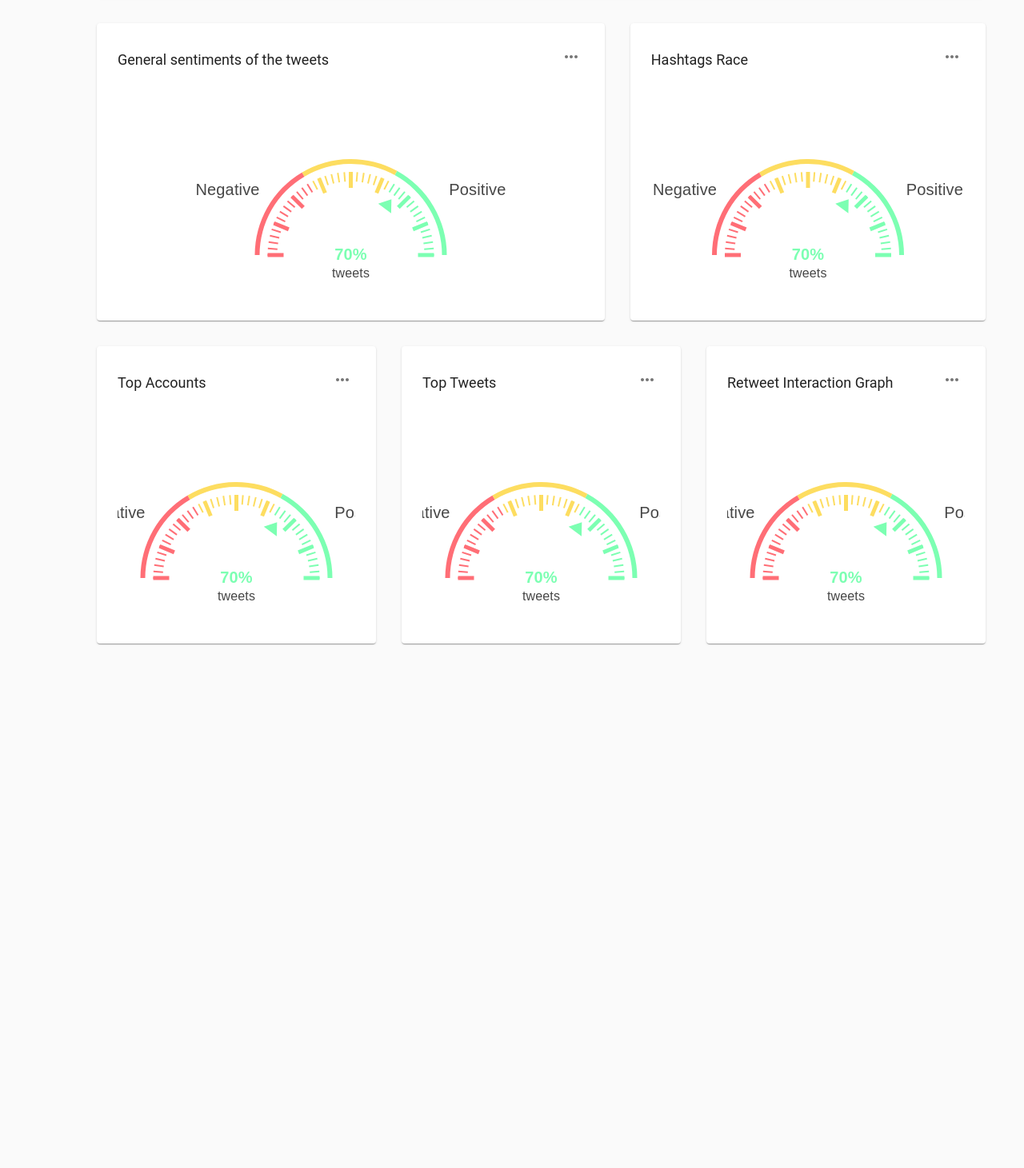
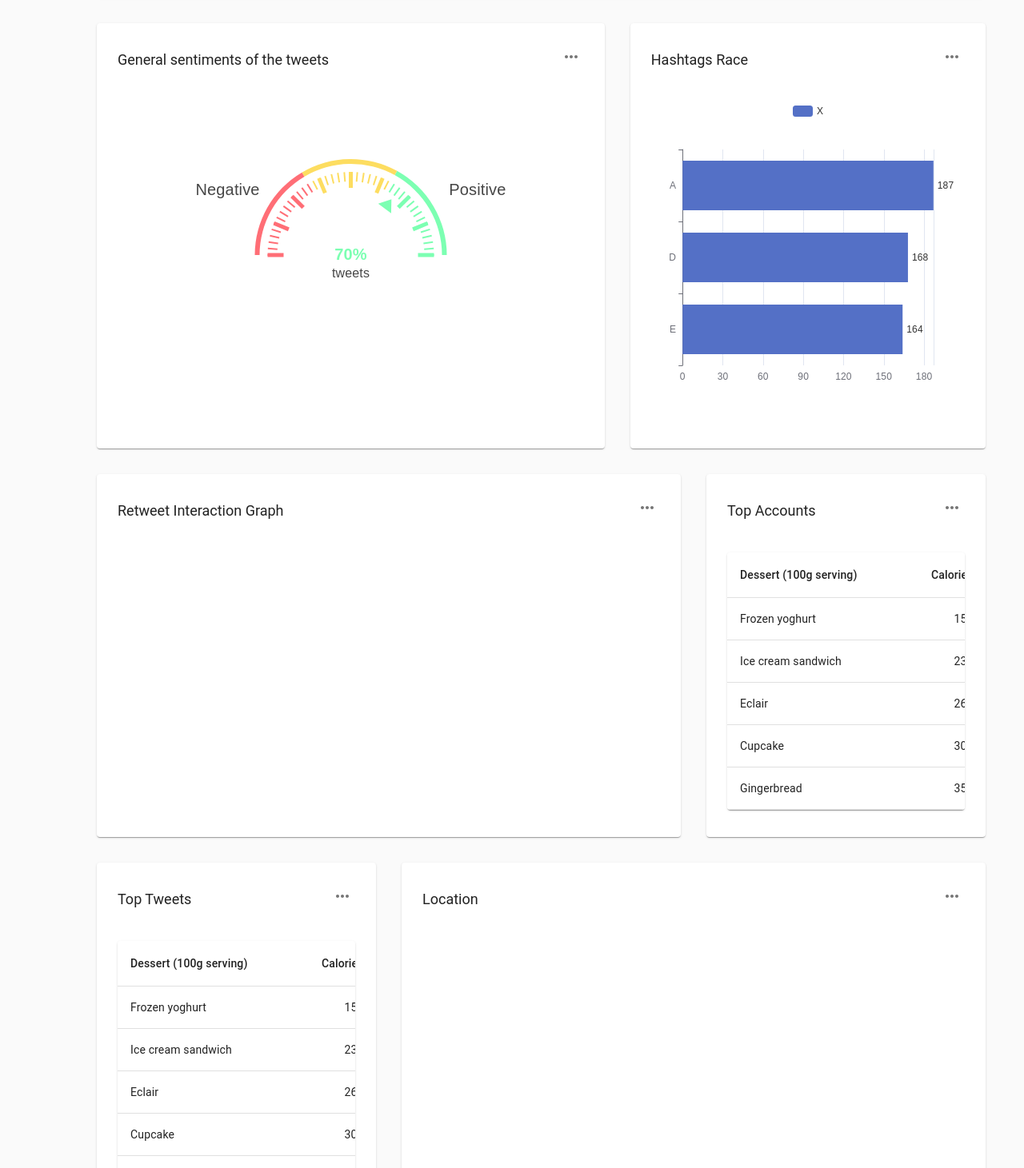
Before and after one commit to fquellec/hash-trend, a React (Create React App) app: page /dashboard in a window 1280 px wide. Shown: the part 869-2330 px from the top of the page at 80% size. Before the commit the page ends 1738 px from the top, so only its background shows below. Built offline with nearby package versions, Linux system fonts and the light colour scheme.

Commit message:
add cards and organize widget v1

```diff
--- /dev/null
+++ b/src/components/Table.js
@@ -0,0 +1,60 @@
+import React from 'react';
+import { makeStyles } from '@material-ui/core/styles';
+import Table from '@material-ui/core/Table';
+import TableBody from '@material-ui/core/TableBody';
+import TableCell from '@material-ui/core/TableCell';
+import TableContainer from '@material-ui/core/TableContainer';
+import TableHead from '@material-ui/core/TableHead';
+import TableRow from '@material-ui/core/TableRow';
+import Paper from '@material-ui/core/Paper';
+
+const useStyles = makeStyles({
+  table: {
+    minWidth: 650,
+  },
+});
+
+function createData(name, calories, fat, carbs, protein) {
+  return { name, calories, fat, carbs, protein };
+}
+
+const rows = [
+  createData('Frozen yoghurt', 159, 6.0, 24, 4.0),
+  createData('Ice cream sandwich', 237, 9.0, 37, 4.3),
+  createData('Eclair', 262, 16.0, 24, 6.0),
+  createData('Cupcake', 305, 3.7, 67, 4.3),
+  createData('Gingerbread', 356, 16.0, 49, 3.9),
+];
+
+export default function BasicTable() {
+  const classes = useStyles();
+
+  return (
+    <TableContainer component={Paper}>
+      <Table className={classes.table} aria-label="simple table">
+        <TableHead>
+          <TableRow>
+            <TableCell>Dessert (100g serving)</TableCell>
+            <TableCell align="right">Calories</TableCell>
+            <TableCell align="right">Fat&nbsp;(g)</TableCell>
+            <TableCell align="right">Carbs&nbsp;(g)</TableCell>
+            <TableCell align="right">Protein&nbsp;(g)</TableCell>
+          </TableRow>
+        </TableHead>
+        <TableBody>
+          {rows.map((row) => (
+            <TableRow key={row.name}>
+              <TableCell component="th" scope="row">
+                {row.name}
+              </TableCell>
+              <TableCell align="right">{row.calories}</TableCell>
+              <TableCell align="right">{row.fat}</TableCell>
+              <TableCell align="right">{row.carbs}</TableCell>
+              <TableCell align="right">{row.protein}</TableCell>
+            </TableRow>
+          ))}
+        </TableBody>
+      </Table>
+    </TableContainer>
+  );
+}
--- /dev/null
+++ b/src/components/graphs/BarRace.js
@@ -0,0 +1,78 @@
+import ReactEcharts from "echarts-for-react";
+
+
+var data = [];
+for (let i = 0; i < 5; ++i) {
+    data.push(Math.round(Math.random() * 200));
+}
+
+//Chart style
+const style = {
+    height: "50vh",
+    width: "100%"
+};
+
+let option = {
+    xAxis: {
+        max: 'dataMax',
+    },
+    yAxis: {
+        type: 'category',
+        data: ['A', 'B', 'C', 'D', 'E'],
+        inverse: true,
+        animationDuration: 300,
+        animationDurationUpdate: 300,
+        max: 2 // only the largest 3 bars will be displayed
+    },
+    series: [{
+        realtimeSort: true,
+        name: 'X',
+        type: 'bar',
+        data: data,
+        label: {
+            show: true,
+            position: 'right',
+            valueAnimation: true
+        }
+    }],
+    legend: {
+        show: true
+    },
+    animationDuration: 0,
+    animationDurationUpdate: 3000,
+    animationEasing: 'linear',
+    animationEasingUpdate: 'linear'
+};
+
+
+export default function BarRace(props) {
+    var echarts_react;
+
+    function run () {
+        var data = option.series[0].data;
+        for (var i = 0; i < data.length; ++i) {
+            if (Math.random() > 0.9) {
+                data[i] += Math.round(Math.random() * 2000);
+            }
+            else {
+                data[i] += Math.round(Math.random() * 200);
+            }
+        }
+        //echarts_react.setOption(option);
+    }
+
+    setInterval(function () { console.log(echarts_react); }, 3000)
+
+    return (
+        <ReactEcharts
+            notMerge={true}
+            lazyUpdate={true}
+            option={option}
+            style={style}
+            opts={{renderer: 'svg'}}
+            className="bar-race-chart"
+            ref={(e) => { echarts_react = e; }}
+            onChartReady={setInterval(function () { run(); }, 300)}
+        />
+    );
+}
--- a/src/components/graphs/LineChart.js
+++ b/src/components/graphs/LineChart.js
@@ -58,19 +58,15 @@ let option = {
         emphasis: {
             focus: 'series'
         },
-        animationDelay: function (idx) {
-            return idx * 200;
-        }
+        animationDelay: 300
     },
     ],
     animationEasing: 'elasticOut',
-    animationDelayUpdate: function (idx) {
-        return idx * 205;
-    }
+    animationDelayUpdate: 300,
 };
 
 export default function LineChart(props) {
     return (
-        <ReactEcharts option={option} style={style} className="line-chart" />
+        <ReactEcharts option={option} style={style}  opts={{renderer: 'svg'}} className="line-chart" />
     );
 }
--- a/src/pages/dashboard.jsx
+++ b/src/pages/dashboard.jsx
@@ -5,6 +5,8 @@ import Container from '@material-ui/core/Container';
 import { makeStyles } from '@material-ui/core/styles';
 import LineChart from "../components/graphs/LineChart"
 import GaugeChart from "../components/graphs/GaugeChart"
+import BasicTable from "../components/Table";
+import BarRace from "../components/graphs/BarRace";
 import Typography from '@material-ui/core/Typography';
 import { SingleValueCard, StatCard } from "../components/Card"
 import TwitterIcon from '@material-ui/icons/Twitter';
@@ -68,22 +70,27 @@ const DashBoardPage = (props) => {
                     </Grid>
                     <Grid item  xs={12} sm={12} md={5}>
                         <StatCard title="Hashtags Race">
-                            <GaugeChart/>
+                            <BarRace/>
+                        </StatCard>
+                    </Grid>
+                    <Grid item  xs={12} sm={12} md={8}>
+                        <StatCard title="Retweet Interaction Graph">
+
                         </StatCard>
                     </Grid>
                     <Grid item  xs={12} sm={12} md={4}>
                         <StatCard title="Top Accounts">
-                            <GaugeChart/>
+                            <BasicTable/>
                         </StatCard>
                     </Grid>
                     <Grid item  xs={12} sm={12} md={4}>
                         <StatCard title="Top Tweets">
-                            <GaugeChart/>
+                            <BasicTable/>
                         </StatCard>
                     </Grid>
-                    <Grid item  xs={12} sm={12} md={4}>
-                        <StatCard title="Retweet Interaction Graph">
-                            <GaugeChart/>
+                    <Grid item  xs={12} sm={12} md={8}>
+                        <StatCard title="Location">
+
                         </StatCard>
                     </Grid>
                 </Grid>
```
